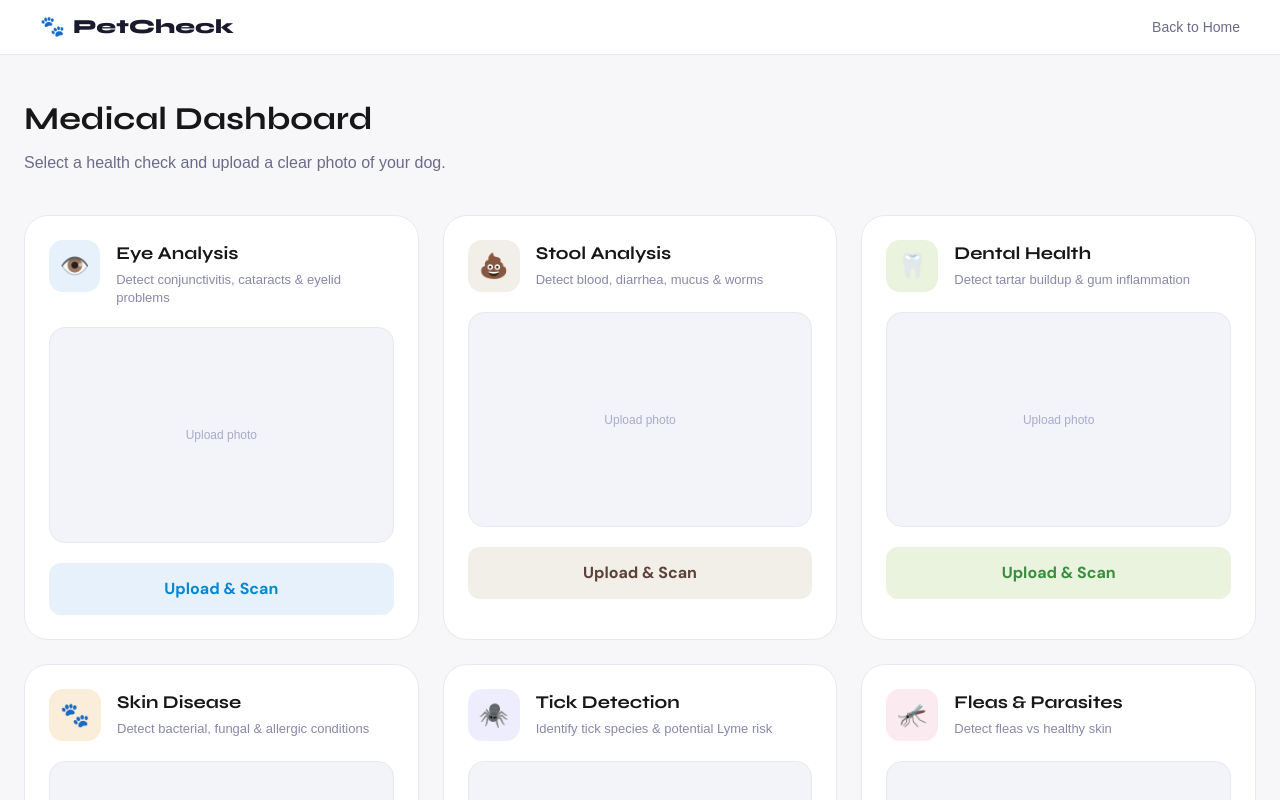
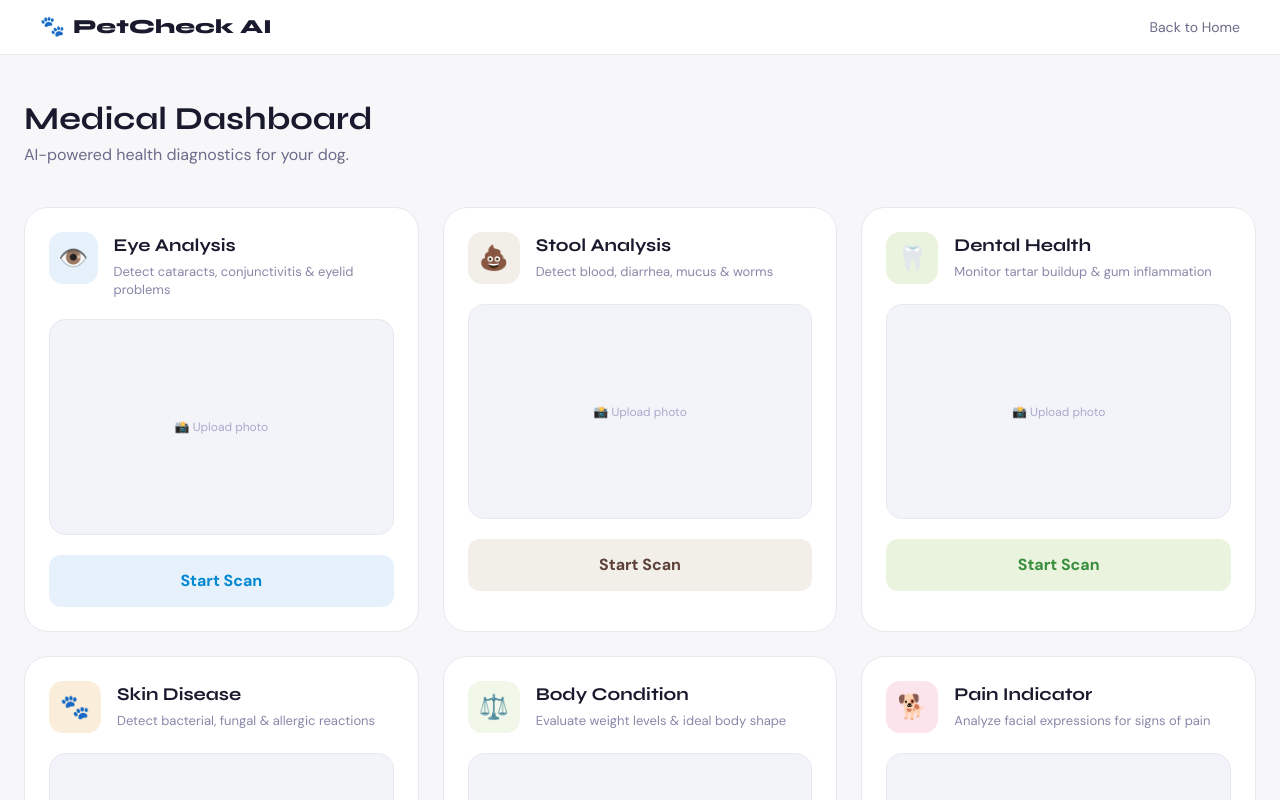
Before and after one commit to Tombcn71/petcheck, a Next.js app: page /dashboard in a window 1280 px wide. Shown: the top 800 px of the page. Built offline with nearby package versions, Linux system fonts and the light colour scheme.

Commit message:
gemini  api

```diff
--- a/app/api/analyze/route.ts
+++ b/app/api/analyze/route.ts
@@ -1,59 +1,48 @@
-import { NextRequest, NextResponse } from "next/server";
+import { NextResponse } from "next/server";
+import { GoogleGenAI } from "@google/genai";
 
-export async function POST(request: NextRequest) {
-  // DIT MOET JE NU ZIEN IN JE TERMINAL (VS CODE / MAC TERMINAL)
-  console.log("\n\n\n");
-  console.log("############################################################");
-  console.log("###                                                      ###");
-  console.log("###             API REQUEST ONTVANGEN IN TERMINAL        ###");
-  console.log("###                                                      ###");
-  console.log("############################################################");
+// Gebruik de nieuwe SDK initialisatie
+const ai = new GoogleGenAI({ apiKey: process.env.GEMINI_API_KEY });
 
+export async function POST(req: Request) {
   try {
-    const body = await request.json();
-    const modelId = body.model;
+    const { image, toolId } = await req.json();
+    if (!image)
+      return NextResponse.json({ error: "No image" }, { status: 400 });
 
-    // Alleen de base64 data pakken
-    const image = body.image.includes(",")
-      ? body.image.split(",")[1]
-      : body.image;
+    const base64Data = image.split(",")[1];
 
-    console.log(`[TERMINAL LOG] Model gebruiken: ${modelId}`);
-    console.log(
-      `[TERMINAL LOG] Afbeelding grootte: ${body.image.length} tekens`,
-    );
+    // Belangrijk: De nieuwe SDK gebruikt 'ai.models.generateContent'
+    // of direct 'ai.generateContent' afhankelijk van de exacte export.
+    const response = await ai.models.generateContent({
+      model: "gemini-3-flash-preview",
+      contents: [
+        {
+          role: "user",
+          parts: [
+            {
+              text: `Veterinaire analyse voor: ${toolId}. Antwoord strikt in JSON: {"summary": "...", "isOk": true, "details": "...", "advice": "..."}`,
+            },
+            { inlineData: { mimeType: "image/jpeg", data: base64Data } },
+          ],
+        },
+      ],
+      config: {
+        responseMimeType: "application/json",
+      },
+    });
 
-    const response = await fetch(
-      `https://detect.roboflow.com/${modelId}?api_key=quezFRK7ia14RnaZexEX&confidence=0.1`,
-      {
-        method: "POST",
-        headers: {
-          "Content-Type": "application/x-www-form-urlencoded",
-        },
-        body: image,
-      },
-    );
+    // TYPESCRIPT SAFE ACCESS:
+    // In de nieuwe SDK (v3.1) is 'text' direct een property van de response
+    const responseText = response.text;
 
-    const result = await response.json();
+    if (!responseText) {
+      throw new Error("Geen tekst ontvangen van model");
+    }
 
-    console.log("############################################################");
-    console.log("###             ANTWOORD VAN ROBOFLOW ONTVANGEN          ###");
-    console.log("############################################################");
-    console.log(JSON.stringify(result, null, 2));
-    console.log("\n\n\n");
-
-    return NextResponse.json(result);
-  } catch (error) {
-    console.error(
-      "!!!!!!!!!!!!!!!!!!!!!!!!!!!!!!!!!!!!!!!!!!!!!!!!!!!!!!!!!!!!",
-    );
-    console.error(
-      "!!!             CRASH IN BACKEND ROUTE                   !!!",
-    );
-    console.error(
-      "!!!!!!!!!!!!!!!!!!!!!!!!!!!!!!!!!!!!!!!!!!!!!!!!!!!!!!!!!!!!",
-    );
-    console.error(error);
-    return NextResponse.json({ error: "Server crash" }, { status: 500 });
+    return NextResponse.json(JSON.parse(responseText));
+  } catch (error: any) {
+    console.error("TS Error:", error.message);
+    return NextResponse.json({ error: error.message }, { status: 500 });
   }
 }
--- a/app/dashboard/page.tsx
+++ b/app/dashboard/page.tsx
@@ -1,94 +1,115 @@
 "use client";
 import { useState, useRef } from "react";
 import Link from "next/link";
+
+// De interface is nu simpeler en gericht op AI-uitleg
+interface Result {
+  summary?: string;
+  isOk?: boolean;
+  details?: string;
+  advice?: string;
+  confidence?: number;
+  error?: string;
+}
 
 const tools = [
   {
     id: "eyes",
     icon: "👁️",
     title: "Eye Analysis",
-    description: "Detect conjunctivitis, cataracts & eyelid problems",
-    model: "dog-eye-problems-detection-qr6ld/1",
+    description: "Detect cataracts, conjunctivitis & eyelid problems",
     color: "#0288D1",
     bg: "#E6F1FB",
-    border: "#B5D4F4",
   },
   {
     id: "poop",
     icon: "💩",
     title: "Stool Analysis",
     description: "Detect blood, diarrhea, mucus & worms",
-    model: "dog-poo-health-id/1",
     color: "#5D4037",
     bg: "#F1EFE8",
-    border: "#D3D1C7",
   },
   {
     id: "dental",
     icon: "🦷",
     title: "Dental Health",
-    description: "Detect tartar buildup & gum inflammation",
-    model: "dog-dental/4",
+    description: "Monitor tartar buildup & gum inflammation",
     color: "#388E3C",
     bg: "#EAF3DE",
-    border: "#C0DD97",
   },
   {
     id: "skin",
     icon: "🐾",
     title: "Skin Disease",
-    description: "Detect bacterial, fungal & allergic conditions",
-    model: "dog-skin-diseases/1",
+    description: "Detect bacterial, fungal & allergic reactions",
     color: "#E65100",
     bg: "#FAEEDA",
-    border: "#FAC775",
+  },
+  {
+    id: "bcs",
+    icon: "⚖️",
+    title: "Body Condition",
+    description: "Evaluate weight levels & ideal body shape",
+    color: "#2E7D32",
+    bg: "#F1F8E9",
+  },
+  {
+    id: "pain",
+    icon: "🐕",
+    title: "Pain Indicator",
+    description: "Analyze facial expressions for signs of pain",
+    color: "#D81B60",
+    bg: "#FCE4EC",
+  },
+  {
+    id: "coat",
+    icon: "✨",
+    title: "Coat Lustre",
+    description: "Assess fur health, shine and vitality",
+    color: "#FF8F00",
+    bg: "#FFF8E1",
+  },
+  {
+    id: "nose",
+    icon: "🐶",
+    title: "Nose Analysis",
+    description: "Check for hyperkeratosis, dryness & secretions",
+    color: "#455A64",
+    bg: "#ECEFF1",
   },
   {
     id: "ticks",
     icon: "🕷️",
     title: "Tick Detection",
-    description: "Identify tick species & potential Lyme risk",
-    model: "ticks-ropwb/1",
+    description: "Identify tick species & Lyme risk",
     color: "#6A1B9A",
     bg: "#EEEDFE",
-    border: "#CECBF6",
   },
   {
     id: "fleas",
     icon: "🦟",
     title: "Fleas & Parasites",
-    description: "Detect fleas vs healthy skin",
-    model: "fleas-vs.-healthy-dog-skin/1",
+    description: "Spot hidden fleas and skin parasites",
     color: "#AD1457",
     bg: "#FBEAF0",
-    border: "#F4C0D1",
   },
   {
     id: "mange",
     icon: "🔬",
     title: "Mange & Ringworm",
     description: "Detect mange, hotspots & ringworm",
-    model: "dog-skin-disease-detection-6pgvk/1",
     color: "#C62828",
     bg: "#FCEBEB",
-    border: "#F7C1C1",
   },
   {
     id: "posture",
-    icon: "🐕",
+    icon: "🦴",
     title: "Posture Analysis",
     description: "Detect joint & spine alignment issues",
-    model: "dog-pose/1",
     color: "#00695C",
     bg: "#E1F5EE",
-    border: "#9FE1CB",
   },
 ];
-
-type Result = {
-  predictions?: Array<{ class: string; confidence: number }>;
-  error?: string;
-};
 
 export default function PetCheck() {
   const [results, setResults] = useState<Record<string, Result>>({});
@@ -96,132 +117,61 @@ export default function PetCheck() {
   const [previews, setPreviews] = useState<Record<string, string>>({});
   const fileRefs = useRef<Record<string, HTMLInputElement | null>>({});
 
-  async function analyze(toolId: string, model: string, file: File) {
+  async function analyze(toolId: string, file: File) {
     setLoading((l) => ({ ...l, [toolId]: true }));
-    setResults((r) => ({ ...r, [toolId]: {} }));
 
-    // STAP 1: Verklein de afbeelding voor Vercel
-    const resizeImage = (file: File): Promise<string> => {
-      return new Promise((resolve) => {
     const reader = new FileReader();
-        reader.onload = (e) => {
-          const img = new Image();
-          img.onload = () => {
-            const canvas = document.createElement("canvas");
-            const MAX_WIDTH = 800; // Genoeg voor AI, klein genoeg voor Vercel
-            const scaleSize = MAX_WIDTH / img.width;
-            canvas.width = MAX_WIDTH;
-            canvas.height = img.height * scaleSize;
-
-            const ctx = canvas.getContext("2d");
-            ctx?.drawImage(img, 0, 0, canvas.width, canvas.height);
-            resolve(canvas.toDataURL("image/jpeg", 0.7)); // 0.7 is 70% kwaliteit
-          };
-          img.src = e.target?.result as string;
-        };
-        reader.readAsDataURL(file);
-      });
-    };
+    reader.onload = async () => {
+      const base64 = reader.result as string;
+      setPreviews((p) => ({ ...p, [toolId]: base64 }));
 
       try {
-      const resizedBase64 = await resizeImage(file);
-      setPreviews((p) => ({ ...p, [toolId]: resizedBase64 }));
-
         const res = await fetch("/api/analyze", {
           method: "POST",
           headers: { "Content-Type": "application/json" },
-        body: JSON.stringify({ image: resizedBase64, model }),
+          body: JSON.stringify({ image: base64, toolId }), // We sturen nu toolId ipv model
         });
-
         const data = await res.json();
         setResults((r) => ({ ...r, [toolId]: data }));
       } catch (err) {
-      console.error("Analysis error:", err);
         setResults((r) => ({ ...r, [toolId]: { error: "Analysis failed" } }));
       }
       setLoading((l) => ({ ...l, [toolId]: false }));
-  }
-
-  function getStatusInfo(result: Result) {
-    if (!result?.predictions || result.predictions.length === 0)
-      return { text: "No issues detected", ok: true };
-
-    const criticalClasses = [
-      "blood",
-      "cherry",
-      "tick",
-      "flea",
-      "mange",
-      "tartar_4",
-      "caries",
-    ];
-    const criticalIssue = result.predictions.find((p) =>
-      criticalClasses.some((kw) => p.class.toLowerCase().includes(kw)),
-    );
-
-    if (criticalIssue) {
-      return {
-        text: `⚠ ${criticalIssue.class.toUpperCase()} (${Math.round(criticalIssue.confidence * 100)}%)`,
-        ok: false,
     };
-    }
-
-    const realResult = result.predictions.find(
-      (p) => !["teeth", "eye", "0", "box"].includes(p.class.toLowerCase()),
-    );
-    if (!realResult) return { text: "Healthy / Normal", ok: true };
-
-    const ok = ["healthy", "normal"].some((kw) =>
-      realResult.class.toLowerCase().includes(kw),
-    );
-    return {
-      text: ok
-        ? `Healthy (${Math.round(realResult.confidence * 100)}%)`
-        : `${realResult.class} (${Math.round(realResult.confidence * 100)}%)`,
-      ok,
-    };
+    reader.readAsDataURL(file);
   }
 
   return (
-    <div style={{ background: "#F7F7FA", minHeight: "100vh" }}>
+    <div
+      style={{
+        background: "#F7F7FA",
+        minHeight: "100vh",
+        color: "#1A1A2E",
+        fontFamily: "'DM Sans', sans-serif",
+      }}>
       <style>{`
         @import url('https://fonts.googleapis.com/css2?family=Syne:wght@700;800&family=DM+Sans:wght@400;500;700&display=swap');
-        * { box-sizing: border-box; margin: 0; padding: 0; }
-
         .navbar { background: #FFFFFF; border-bottom: 1px solid #E8E8F0; padding: 12px 40px; display: flex; justify-content: space-between; align-items: center; position: sticky; top: 0; z-index: 10; }
         .logo { font-family: 'Syne', sans-serif; font-weight: 800; font-size: 20px; text-decoration: none; color: #1A1A2E; display: flex; align-items: center; gap: 8px; }
-
         .container { max-width: 1400px; margin: 0 auto; padding: 40px 24px; }
-        .header { margin-bottom: 40px; }
-        .header h1 { font-family: 'Syne', sans-serif; font-size: 32px; margin-bottom: 8px; }
-        .header p { color: #6B6B8A; font-size: 16px; }
-
         .grid { display: grid; grid-template-columns: repeat(auto-fill, minmax(320px, 1fr)); gap: 24px; }
-
-        .card { background: #FFFFFF; border-radius: 24px; border: 1px solid #E8E8F0; overflow: hidden; display: flex; flex-direction: column; transition: all 0.2s; }
+        .card { background: #FFFFFF; border-radius: 24px; border: 1px solid #E8E8F0; padding: 24px; transition: all 0.2s; }
         .card:hover { transform: translateY(-4px); box-shadow: 0 12px 30px rgba(0,0,0,0.06); }
-        .card-content { padding: 24px; flex-grow: 1; }
-
         .tool-head { display: flex; gap: 16px; margin-bottom: 20px; }
         .tool-icon { width: 52px; height: 52px; border-radius: 14px; display: flex; align-items: center; justify-content: center; font-size: 24px; }
         .tool-info h3 { font-family: 'Syne', sans-serif; font-size: 18px; margin-bottom: 4px; }
         .tool-info p { font-size: 13px; color: #8888AA; line-height: 1.4; }
-
         .preview { width: 100%; aspect-ratio: 16/10; background: #F3F3FA; border-radius: 16px; margin-bottom: 20px; overflow: hidden; display: flex; align-items: center; justify-content: center; border: 1px solid #E8E8F0; }
         .preview img { width: 100%; height: 100%; object-fit: cover; }
-        .placeholder { color: #AAAACC; text-align: center; font-size: 12px; }
-
-        .action-btn { width: 100%; padding: 14px; border-radius: 12px; border: none; font-weight: 600; font-family: 'DM Sans', sans-serif; cursor: pointer; transition: all 0.2s; }
-        .loading { font-size: 13px; color: #8888AA; text-align: center; margin-top: 12px; }
-
-        .result { margin-top: 16px; padding: 12px; border-radius: 12px; font-weight: 600; font-size: 14px; text-align: center; border: 1px solid; }
-
-        input[type="file"] { display: none; }
+        .action-btn { width: 100%; padding: 14px; border-radius: 12px; border: none; font-weight: 600; cursor: pointer; transition: all 0.2s; }
+        .result-box { margin-top: 16px; padding: 12px; border-radius: 12px; font-weight: 700; text-align: center; border: 1px solid; font-size: 14px; }
+        .ai-details { margin-top: 12px; font-size: 13px; color: #4A4A68; line-height: 1.5; }
+        .ai-advice { margin-top: 10px; padding: 12px; background: #F9FAFB; border-radius: 10px; border: 1px solid #E8E8F0; font-size: 12px; color: #1A1A2E; }
       `}</style>
 
       <nav className="navbar">
         <Link href="/" className="logo">
-          <span>🐾</span> PetCheck
+          <span>🐾</span> PetCheck AI
         </Link>
         <Link
           href="/"
@@ -235,21 +185,23 @@ export default function PetCheck() {
       </nav>
 
       <main className="container">
-        <header className="header">
-          <h1>Medical Dashboard</h1>
-          <p>Select a health check and upload a clear photo of your dog.</p>
+        <header style={{ marginBottom: "40px" }}>
+          <h1 style={{ fontFamily: "'Syne', sans-serif", fontSize: "32px" }}>
+            Medical Dashboard
+          </h1>
+          <p style={{ color: "#6B6B8A" }}>
+            AI-powered health diagnostics for your dog.
+          </p>
         </header>
 
         <div className="grid">
           {tools.map((tool) => {
-            const result = results[tool.id];
+            const res = results[tool.id];
             const isLoading = loading[tool.id];
             const preview = previews[tool.id];
-            const si = result ? getStatusInfo(result) : null;
 
             return (
               <div className="card" key={tool.id}>
-                <div className="card-content">
                 <div className="tool-head">
                   <div className="tool-icon" style={{ background: tool.bg }}>
                     {tool.icon}
@@ -264,19 +216,27 @@ export default function PetCheck() {
                   {preview ? (
                     <img src={preview} alt="Preview" />
                   ) : (
-                      <div className="placeholder">Upload photo</div>
+                    <div
+                      style={{
+                        color: "#AAAACC",
+                        textAlign: "center",
+                        fontSize: "12px",
+                      }}>
+                      📸 Upload photo
+                    </div>
                   )}
                 </div>
 
                 <input
                   type="file"
                   accept="image/*"
+                  style={{ display: "none" }}
                   ref={(el) => {
                     fileRefs.current[tool.id] = el;
                   }}
                   onChange={(e) => {
                     const file = e.target.files?.[0];
-                      if (file) analyze(tool.id, tool.model, file);
+                    if (file) analyze(tool.id, file);
                   }}
                 />
 
@@ -285,28 +245,42 @@ export default function PetCheck() {
                   style={{ background: tool.bg, color: tool.color }}
                   onClick={() => fileRefs.current[tool.id]?.click()}>
                   {isLoading
-                      ? "Analyzing..."
+                    ? "AI is thinking..."
                     : preview
                       ? "Change Photo"
-                        : "Upload & Scan"}
+                      : "Start Scan"}
                 </button>
 
-                  {isLoading && (
-                    <div className="loading">AI is identifying issues...</div>
-                  )}
+                {res && !isLoading && !res.error && (
+                  <div className="results-container">
+                    <div
+                      className="result-box"
+                      style={{
+                        background: res.isOk ? "#EAF3DE" : "#FCEBEB",
+                        borderColor: res.isOk ? "#C0DD97" : "#F7C1C1",
+                        color: res.isOk ? "#2E7D32" : "#C62828",
+                      }}>
+                      {res.summary}
+                    </div>
 
-                  {si && !isLoading && (
-                    <div
-                      className="result"
-                      style={{
-                        background: si.ok ? "#EAF3DE" : "#FCEBEB",
-                        borderColor: si.ok ? "#C0DD97" : "#F7C1C1",
-                        color: si.ok ? "#2E7D32" : "#C62828",
-                      }}>
-                      {si.ok ? "✓" : "⚠"} {si.text}
+                    <div className="ai-details">
+                      <strong>Analysis:</strong> {res.details}
+                    </div>
+
+                    {res.advice && (
+                      <div className="ai-advice">
+                        <strong>AI Advice:</strong> {res.advice}
                       </div>
                     )}
                   </div>
+                )}
+                {res?.error && (
+                  <div
+                    className="result-box"
+                    style={{ background: "#FCEBEB", color: "#C62828" }}>
+                    {res.error}
+                  </div>
+                )}
               </div>
             );
           })}
--- a/app/page.tsx
+++ b/app/page.tsx
@@ -23,6 +23,26 @@ const features = [
     desc: "Check for fungal, bacterial & allergic reactions.",
   },
   {
+    icon: "⚖️",
+    title: "Body Condition",
+    desc: "Evaluate weight levels and ideal body shape scores.",
+  },
+  {
+    icon: "🤕",
+    title: "Pain Indicator",
+    desc: "Analyze facial expressions for signs of acute pain.",
+  },
+  {
+    icon: "✨",
+    title: "Coat Lustre",
+    desc: "Assess fur health, shine and nutritional vitality.",
+  },
+  {
+    icon: "🐶",
+    title: "Nose Analysis",
+    desc: "Check for hyperkeratosis, dryness and secretions.",
+  },
+  {
     icon: "🦟",
     title: "Fleas & Parasites",
     desc: "Spot hidden fleas and skin parasites instantly.",
@@ -33,7 +53,7 @@ const features = [
     desc: "Identify tick types and potential Lyme disease risk.",
   },
   {
-    icon: "🐕",
+    icon: "🦴",
     title: "Posture & Spine",
     desc: "Analyze body alignment for joint health monitoring.",
   },
@@ -79,7 +99,6 @@ export default function Home() {
         .nav-links { display: flex; gap: 24px; align-items: center; }
         .nav-links a { text-decoration: none; color: #6B6B8A; font-size: 14px; font-weight: 500; transition: color 0.2s; }
 
-        /* Hide nav links on mobile */
         @media (max-width: 640px) {
           .nav-links a:not(.btn-nav) { display: none; }
           .navbar { padding: 10px 16px; }
--- a/package.json
+++ b/package.json
@@ -9,6 +9,7 @@
     "lint": "eslint"
   },
   "dependencies": {
+    "@google/genai": "^1.50.1",
     "next": "16.2.3",
     "react": "19.2.4",
     "react-dom": "19.2.4"
```
Also changed, not shown: 1 other file (tests, documents, lock files or other folders). Lines whose indentation alone changed are shown as unchanged.
